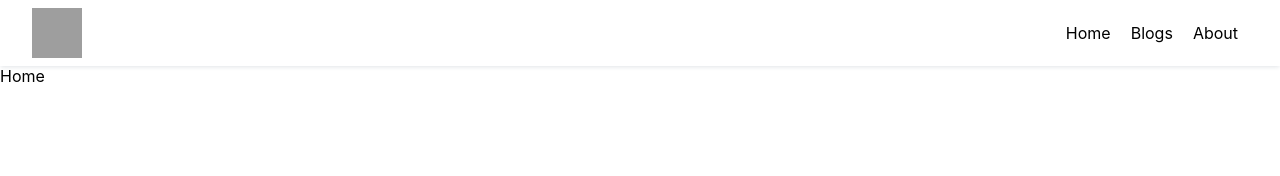
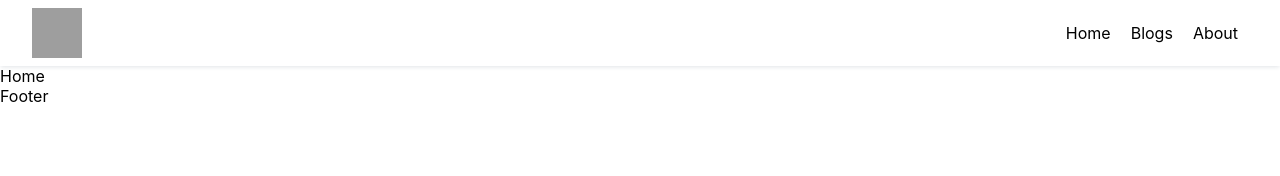
Before and after one commit to vutienchat/learn-nextJs, a Next.js app: page / in a window 1280 px wide. Shown: the top 176 px of the page. Built offline with nearby package versions, Linux system fonts and the light colour scheme; grey boxes are pictures that could not be loaded.

Commit message:
add component footer

```diff
--- /dev/null
+++ b/Components/Footer.js
@@ -0,0 +1,7 @@
+import React from "react";
+
+const Footer = () => {
+  return <div>Footer</div>;
+};
+
+export default Footer;
--- a/Components/LayoutUser.tsx
+++ b/Components/LayoutUser.tsx
@@ -1,12 +1,14 @@
 import React from "react";
 import { LayoutProps } from "../utils/interface";
 import Header from "./Header";
+import Footer from "./Footer";
 
 const LayoutUser = ({ children }: LayoutProps) => {
   return (
     <>
       <Header />
       {children}
+      <Footer />
     </>
   );
 };
```
